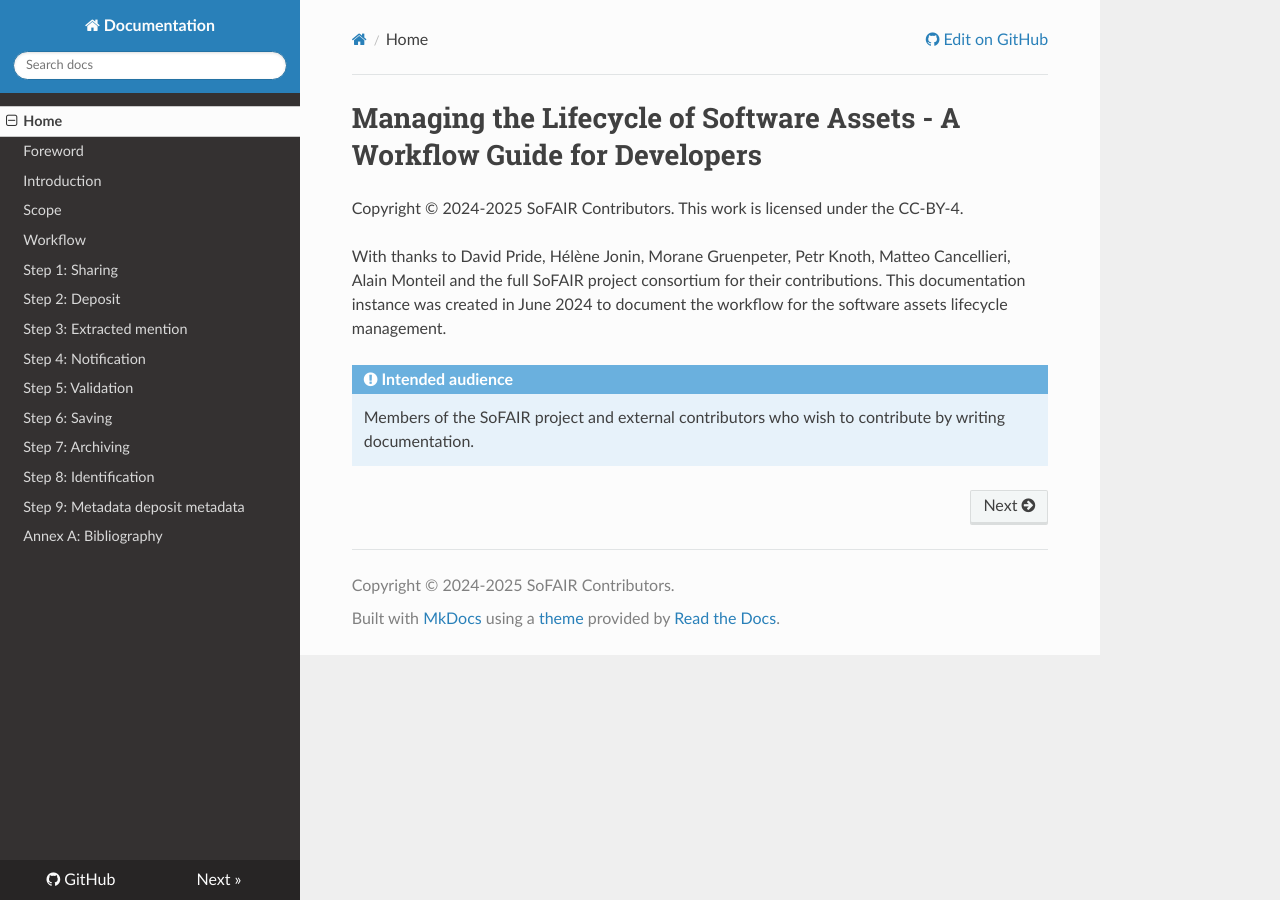
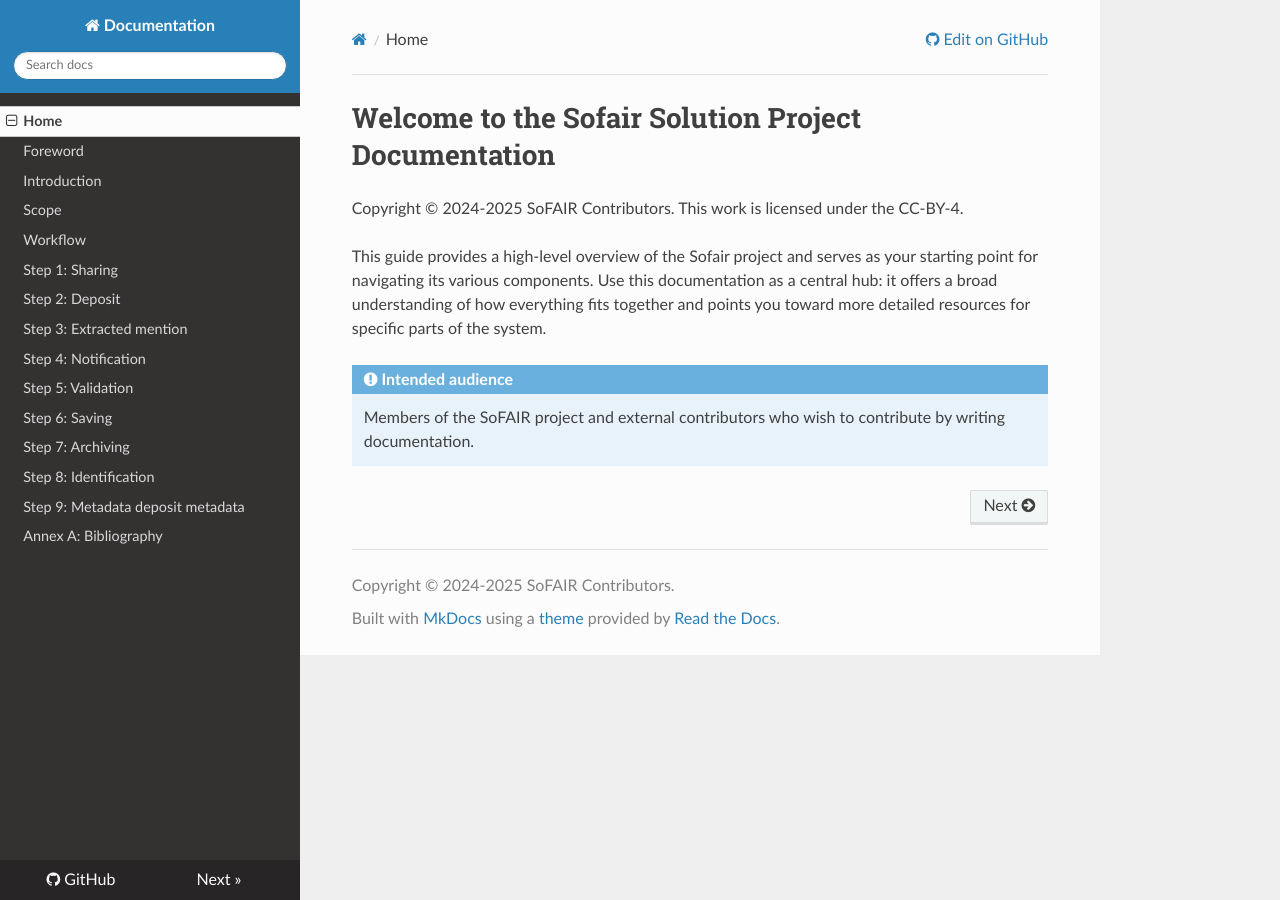
Before and after one commit to herrboyer/SoFairOA-documentation, an MkDocs documentation site: the page built from docs/index.md, in a window 1280 px wide. Built offline with MkDocs 1.6.1, drawn with Linux system fonts in a browser that asks for light colours; nearby versions of some CDN libraries.

Commit message:
Update index.md
Description of documentation

```diff
--- a/docs/index.md
+++ b/docs/index.md
@@ -1,12 +1,9 @@
-# Managing the Lifecycle of Software Assets - A Workflow Guide for Developers
+# Welcome to the Sofair Solution Project Documentation
 
 Copyright © 2024-2025 SoFAIR Contributors.
 This work is licensed under the CC-BY-4.
 
-With thanks to David Pride, Hélène Jonin, Morane Gruenpeter, Petr Knoth, Matteo
-Cancellieri, Alain Monteil and the full SoFAIR project consortium for their
-contributions. This documentation instance was created in June 2024 to document
-the workflow for the software assets lifecycle management.
+This guide provides a high-level overview of the Sofair project and serves as your starting point for navigating its various components. Use this documentation as a central hub: it offers a broad understanding of how everything fits together and points you toward more detailed resources for specific parts of the system.
 
 !!! note "Intended audience"
     Members of the SoFAIR project and external contributors who wish to
```
